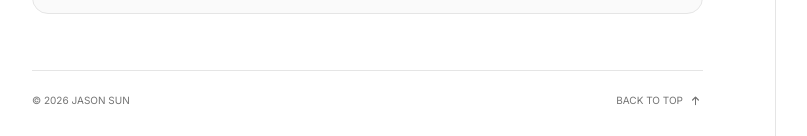
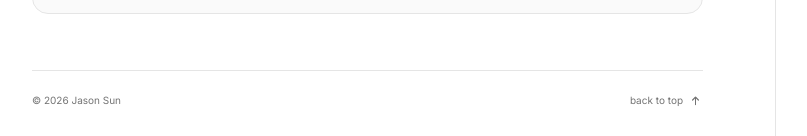
Before and after one commit to cryojs/portfolio, a React (Vite) app: page / in a window 1280 px wide. Shown: the part 3517-3653 px from the top of the page, without its empty margins (264-1071 px from the left). Built offline with nearby package versions, Linux system fonts and the light colour scheme.

Commit message:
Update footer capitalization

```diff
--- a/src/App.jsx
+++ b/src/App.jsx
@@ -211,8 +211,8 @@ function App() {
           </div>
         </section>
 
-        <footer className="flex w-full max-w-[900px] items-center justify-between gap-6 border-t border-border py-[22px] pb-7 text-[10px] text-muted uppercase max-[780px]:pb-6">
-          <span>&copy; 2026 jason sun</span>
+        <footer className="flex w-full max-w-[900px] items-center justify-between gap-6 border-t border-border py-[22px] pb-7 text-[10px] text-muted max-[780px]:pb-6">
+          <span>&copy; 2026 Jason Sun</span>
           <a className="inline-flex items-center gap-[5px] text-muted no-underline transition-colors duration-150 hover:text-blue focus-visible:text-blue" href="#intro">back to top <ArrowIcon direction="up" /></a>
         </footer>
       </PageShell>
```
